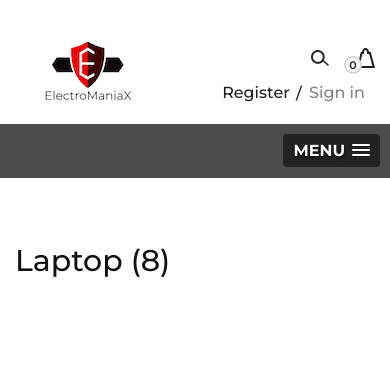
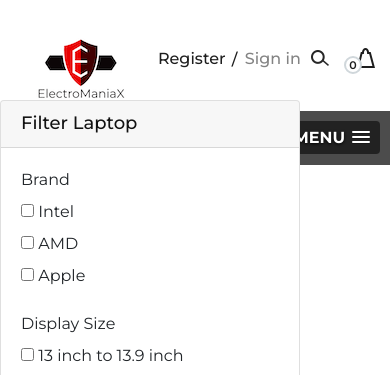
Before and after one commit to Mashfiqun/ElectroManiaX, a Django app: page /category-details/laptop/ in a window 390 px wide. Shown: the top 375 px of the page. Run offline with Django 5.2, Linux system fonts and the light colour scheme; data comes from the database, SQL or seed files in the repository; both versions use the stored data as it was after the commit; some libraries are stand-ins or nearby versions.

Commit message:
Reapply "added basic filtering"
This reverts commit a6722050c47c42f6e1d073e8a2c869f0e23ed963.

```diff
--- /dev/null
+++ b/product/forms.py
@@ -0,0 +1,86 @@
+from django import forms
+
+class LaptopFilterForm(forms.Form):
+
+    BRAND_CHOICES = [
+        ('Intel', 'Intel'),
+        ('AMD', 'AMD'),
+        ('Apple', 'Apple')
+    ]
+
+    DISPLAY_SIZE_CHOICES = [
+        ('13.3', '13 inch to 13.9 inch'),
+        ('14', '14 inch to 14.9 inch'),
+        ('15.6', '15 inch to 15.9 inch'),
+        ('16', '16 inch')
+    ]
+
+    RAM_SIZE_CHOICES = [
+        ('8GB', '8GB'),
+        ('16GB', '16GB'),
+        ('32GB', '32GB')
+    ]
+
+    RAM_TYPE_CHOICES = [
+        ('DDR4', 'DDR4'),
+        ('DDR5', 'DDR5')
+    ]
+
+    STORAGE_SIZE_CHOICES = [
+        ('256GB', '256GB'),
+        ('512GB', '512GB'),
+        ('1TB', '1TB'),
+        ('2TB+', '2TB or more')
+    ]
+
+    GRAPHICS_SIZE_CHOICES = [
+        ('2GB', '2GB'),
+        ('4GB', '4GB'),
+        ('6GB', '6GB'),
+        ('8GB', '8GB')
+    ]
+
+    brand = forms.MultipleChoiceField(
+        choices=BRAND_CHOICES,
+        widget=forms.CheckboxSelectMultiple,
+        required=False,
+        label="Brand"
+    )
+
+    display_size = forms.MultipleChoiceField(
+        choices=DISPLAY_SIZE_CHOICES,
+        widget=forms.CheckboxSelectMultiple,
+        required=False,
+        label="Display Size"
+    )
+
+    ram_size = forms.MultipleChoiceField(
+        choices=RAM_SIZE_CHOICES,
+        widget=forms.CheckboxSelectMultiple,
+        required=False,
+        label="RAM Size"
+    )
+
+    ram_type = forms.MultipleChoiceField(
+        choices=RAM_TYPE_CHOICES,
+        widget=forms.CheckboxSelectMultiple,
+        required=False,
+        label="RAM Type"
+    )
+
+    storage_size = forms.MultipleChoiceField(
+        choices=STORAGE_SIZE_CHOICES,
+        widget=forms.CheckboxSelectMultiple,
+        required=False,
+        label="Storage Size"
+    )
+
+    graphics_size = forms.MultipleChoiceField(
+        choices=GRAPHICS_SIZE_CHOICES,
+        widget=forms.CheckboxSelectMultiple,
+        required=False,
+        label="Graphics Size"
+    )
+
+    min_price = forms.DecimalField(required=False, decimal_places=2, label="Min Price")
+    max_price = forms.DecimalField(required=False, decimal_places=2, label="Max Price")
--- a/product/models.py
+++ b/product/models.py
@@ -33,7 +33,7 @@
         return Product.objects.filter(category=self.category).exclude(pk=self.pk)
 class Laptop(Product):
     processor = models.CharField(max_length=250, unique=True)
-    brand = str(processor).split()[0]
+    brand = models.CharField(max_length=250, default="")
     display_size = models.DecimalField(decimal_places=1, max_digits=3)
     display_type = models.CharField(max_length=250)
     ram_size = models.CharField(max_length=250)
--- a/product/urls.py
+++ b/product/urls.py
@@ -5,7 +5,8 @@
     ProductDetails,
     CategoryDetails,
     ProductList,
-    SearchProducts
+    SearchProducts,
+    LaptopListView
 )
 
 urlpatterns = [
@@ -14,5 +15,6 @@
     path('category-details/<str:slug>/', CategoryDetails.as_view(), name='category-details'),
     path('product-list/', ProductList.as_view(), name='product-list'),
     path('search-products/', SearchProducts.as_view(), name='search-products'),
+    path('laptops/', LaptopListView.as_view(), name='laptop_list'),
 
 ]
--- a/product/views.py
+++ b/product/views.py
@@ -13,8 +13,10 @@
 from .models import (
     Category,
     Product,
-    Slider
+    Slider,
+    Laptop
 )
+from .forms import LaptopFilterForm
 
 class Home(generic.TemplateView):
     template_name = 'home.html'
@@ -43,14 +45,51 @@
 
 
 
-class CategoryDetails(generic.DetailView):
+class CategoryDetails(generic.ListView):
     model = Category
     template_name = 'product/category-details.html'
     slug_url_kwarg = 'slug'
+    context_object_name = "products"
+    def get_queryset(self):
+        category_slug = self.kwargs.get('slug')
+        category = Category.objects.get(slug=category_slug)
 
+        # Base query
+        if category.slug == 'laptop':
+            queryset = Laptop.objects.filter(category=category)
+        else:
+            queryset = Product.objects.filter(category=category)
+
+        # Apply filters
+        filter_params = self.request.GET
+        if category.slug == 'laptop':
+            if 'brand' in filter_params:
+                queryset = queryset.filter(brand__in=filter_params.getlist('brand'))
+            if 'display_size' in filter_params:
+                queryset = queryset.filter(display_size__in=filter_params.getlist('display_size'))
+            if 'ram_size' in filter_params:
+                queryset = queryset.filter(ram_size__in=filter_params.getlist('ram_size'))
+            if 'ram_type' in filter_params:
+                queryset = queryset.filter(ram_type__in=filter_params.getlist('ram_type'))
+            if 'storage_size' in filter_params:
+                queryset = queryset.filter(storage_size__in=filter_params.getlist('storage_size'))
+            if 'graphics_size' in filter_params:
+                queryset = queryset.filter(graphics_size__in=filter_params.getlist('graphics_size'))
+        # Add filters for other categories if needed
+
+        return queryset
     def get_context_data(self, **kwargs):
         context = super().get_context_data(**kwargs)
-        context['products'] = self.get_object().products.all()
+        category_slug = self.kwargs.get('slug')
+        category = Category.objects.get(slug=category_slug)
+
+        # Create filter form based on category
+        if category_slug == 'laptop':
+            context['filter_form'] = LaptopFilterForm(self.request.GET or None)
+        else:
+            context['filter_form'] = None  # Placeholder for other categories' filters
+
+        context['category'] = category
         return context
 
 
@@ -103,3 +142,72 @@
             "key": key
         }
         return render(self.request, 'product/search-products.html', context)
+
+class LaptopListView(generic.ListView):
+    model = Laptop
+    template_name = 'product/category-details.html'
+    context_object_name = 'product'
+
+    slug_url_kwarg = 'slug'
+
+    def get_queryset(self):
+        queryset = Laptop.objects.all()
+        form = LaptopFilterForm(self.request.GET)
+
+        if form.is_valid():
+            # Filter by brand
+            brands = form.cleaned_data.get('brand')
+            if brands:
+                queryset = queryset.filter(brand__in=brands)
+
+            # Filter by display size
+            display_sizes = form.cleaned_data.get('display_size')
+            if display_sizes:
+                size_conditions = []
+                for size in display_sizes:
+                    if size == '13-13.9':
+                        size_conditions.append(queryset.filter(display_size__gte=13, display_size__lte=13.9))
+                    elif size == '14-14.9':
+                        size_conditions.append(queryset.filter(display_size__gte=14, display_size__lte=14.9))
+                    elif size == '15-15.9':
+                        size_conditions.append(queryset.filter(display_size__gte=15, display_size__lte=15.9))
+                    elif size == '16+':
+                        size_conditions.append(queryset.filter(display_size__gte=16))
+
+                if size_conditions:
+                    queryset = queryset.filter(size_conditions.pop())
+
+            # Filter by RAM size
+            ram_sizes = form.cleaned_data.get('ram_size')
+            if ram_sizes:
+                queryset = queryset.filter(ram_size__in=ram_sizes)
+
+            # Filter by RAM type
+            ram_types = form.cleaned_data.get('ram_type')
+            if ram_types:
+                queryset = queryset.filter(ram_type__in=ram_types)
+
+            # Filter by storage size
+            storage_sizes = form.cleaned_data.get('storage_size')
+            if storage_sizes:
+                queryset = queryset.filter(storage_size__in=storage_sizes)
+
+            # Filter by graphics size
+            graphics_sizes = form.cleaned_data.get('graphics_size')
+            if graphics_sizes:
+                queryset = queryset.filter(graphics_size__in=graphics_sizes)
+
+            # Filter by price range
+            min_price = form.cleaned_data.get('min_price')
+            if min_price:
+                queryset = queryset.filter(price__gte=min_price)
+            max_price = form.cleaned_data.get('max_price')
+            if max_price:
+                queryset = queryset.filter(price__lte=max_price)
+
+        return queryset
+
+    def get_context_data(self, **kwargs):
+        context = super().get_context_data(**kwargs)
+        context['filter_form'] = LaptopFilterForm(self.request.GET)
+        return context
--- a/templates/product/category-details.html
+++ b/templates/product/category-details.html
@@ -1,6 +1,6 @@
 {% extends '../base.html' %}
 {% load static %}
-{% block title %} {{category.title|title}} {% endblock title %}
+{% block title %} {{ category.title|title }} {% endblock title %}
 
 {% block content %}
 
@@ -11,7 +11,7 @@
             <div class="row">
                 <div class="col-lg-4">
                     <div class="page-breadcrumb">
-                        <h3>{{category.title|title}} ({{products.count}})</h3>
+                        <h3>{{ category.title|title }} ({{ products.count }})</h3>
                     </div>
                 </div>
             </div>
@@ -23,31 +23,86 @@
     <!-- Categories Page Section Begin -->
     <section class="categories-page spad">
         <div class="container">
-            {% if products.count > 0 %}
+            <div class="row">
+                <!-- Sidebar for Filters -->
+                <div class="col-lg-3">
+                    <div class="filter-sidebar" style="position: fixed; top: 100px; left: 0; width: 300px; height: calc(100vh - 100px); overflow-y: auto;">
+                        <div class="card">
+                            <div class="card-header">
+                                <h5>Filter {{ category.title|title }}</h5>
+                            </div>
+                            <div class="card-body">
+                                <form method="get">
+                                    <!-- Dynamic Filters based on Category -->
+                                    {% if category.slug == 'laptop' %}
+                                        <div class="mb-3">
+                                            <label class="form-label">Brand</label>
+                                            {{ filter_form.brand }}
+                                        </div>
+                                        <div class="mb-3">
+                                            <label class="form-label">Display Size</label>
+                                            {{ filter_form.display_size }}
+                                        </div>
+                                        <div class="mb-3">
+                                            <label class="form-label">RAM Size</label>
+                                            {{ filter_form.ram_size }}
+                                        </div>
+                                        <div class="mb-3">
+                                            <label class="form-label">RAM Type</label>
+                                            {{ filter_form.ram_type }}
+                                        </div>
+                                        <div class="mb-3">
+                                            <label class="form-label">Storage Size</label>
+                                            {{ filter_form.storage_size }}
+                                        </div>
+                                        <div class="mb-3">
+                                            <label class="form-label">Graphics Size</label>
+                                            {{ filter_form.graphics_size }}
+                                        </div>
+                                    {% endif %}
+
+                                    <button type="submit" class="btn btn-primary w-100">Apply Filters</button>
+                                </form>
+                            </div>
+                        </div>
+                    </div>
+                </div>
+
+                <!-- Product Listings -->
+                <div class="col-lg-9 offset-lg-3">
                     <div class="row">
                         {% for product in products %}
-                <div class="col-lg-3 col-md-6">
+                        <div class="col-lg-4 col-md-6">
                             <div class="single-product-item">
                                 <a href="{% url 'product-details' product.slug %}">
                                     <figure>
-                                <img style="height:320px;" src="{{product.thumbnail}}" alt="">
+                                        <img style="height:320px;" src="{{ product.thumbnail }}" alt="{{ product.title }}">
                                     </figure>
                                 </a>
 
                                 <div class="product-text">
                                     <a href="{% url 'product-details' product.slug %}">
-                                <h6>{{product.title|title}}</h6>
+                                        <h6>{{ product.title|title }}</h6>
                                     </a>
-                            <p>$ {{product.price}}</p>
+                                    <p>৳{{ product.price }}</p>
+
+                                    <!-- Conditional Display for Category-Specific Details -->
+                                    {% if category.slug == 'laptop' %}
+                                        <p><strong>Brand:</strong> {{ product.laptop.brand }}</p>
+                                        <p><strong>RAM Size:</strong> {{ product.laptop.ram_size }}</p>
+                                        <p><strong>Graphics:</strong> {{ product.laptop.graphics_size }}</p>
+                                    {% endif %}
                                 </div>
                             </div>
                         </div>
                         {% endfor %}
                     </div>
-            {% else %}
+                </div>
+            </div>
+
+            {% if not products %}
             {% include '../no-result.html' %}
             {% endif %}
-
         </div>
     </section>
     <!-- Categories Page Section End -->
--- a/templates/product/product-details.html
+++ b/templates/product/product-details.html
@@ -21,7 +21,7 @@
                     <div class="product-content">
                         <h2>{{ product.title }}</h2>
                         <div class="pc-meta">
-                            <h5>$ {{ product.price }}</h5>
+                            <h5>৳{{ product.price }}</h5>
                             <div class="rating">
                             </div>
                                 {% if product.in_stock %}
@@ -38,7 +38,7 @@
                         </div>
                         {% if product.description %}
                         <h4>Description:</h4>
-                            <p>{{ product.description }}</p>
+                            <p>{{ product.description|linebreaksbr }}</p>
                         {% endif %}
 
                         {% if product.specifications %}
@@ -85,7 +85,7 @@
                             <a href="{% url 'product-details' related_product.slug %}">
                                 <h6>{{ related_product.title }}</h6>
                             </a>
-                            <p>$ {{ related_product.price }}</p>
+                            <p>৳{{ related_product.price }}</p>
                         </div>
                     </div>
                 </div>
--- a/templates/product/product-list.html
+++ b/templates/product/product-list.html
@@ -43,7 +43,7 @@
                             <a href="{% url 'product-details' product.slug %}">
                                 <h6>{{product.title|title}}</h6>
                             </a>
-                            <p>$ {{product.price}}</p>
+                            <p>৳{{product.price}}</p>
                         </div>
                     </div>
                 </div>
```
Also changed, not shown: templates/product/laptop_list.html (added, +133 -0 lines), db.sqlite3, product/migrations/0008_laptop_brand.py (added), product/migrations/0009_alter_laptop_brand.py (added), static/img/logo.png. Lines whose indentation alone changed are shown as unchanged.
